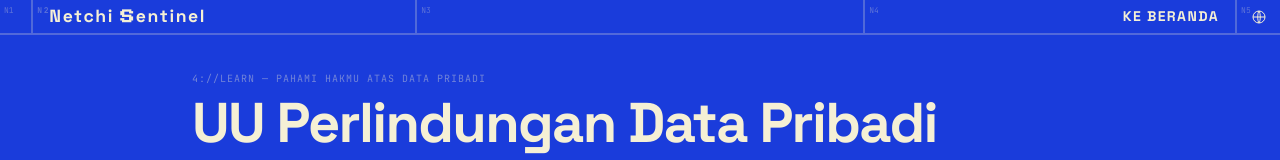
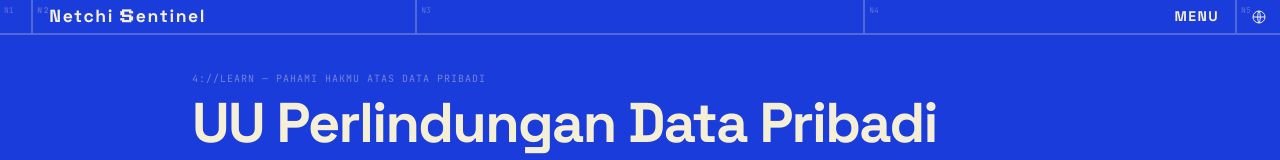
Before and after one commit to xzael24/Netchi, a Next.js app: page /uu-pdp in a window 1280 px wide. Shown: the top 160 px of the page. Built offline with nearby package versions, Linux system fonts and the light colour scheme.

Commit message:
fix: Menu button on all routes opens overlay (revert Ke Beranda)

```diff
--- a/src/components/layout/Navbar.tsx
+++ b/src/components/layout/Navbar.tsx
@@ -3,7 +3,6 @@
 import { motion, AnimatePresence } from "framer-motion";
 import Link from "next/link";
 import { useState } from "react";
-import { usePathname } from "next/navigation";
 import { MenuOverlay } from "@/components/layout/MenuOverlay";
 import { MenuButton } from "@/components/layout/MenuButton";
 
@@ -12,18 +11,6 @@ const LINE = "border-cream/25";
 export function Navbar({ headlineVisible = true, buttonVisible = false }: { headlineVisible?: boolean; buttonVisible?: boolean }) {
   const [langOpen, setLangOpen] = useState(false);
   const [menuOpen, setMenuOpen] = useState(false);
-  const isHome = usePathname() === "/";
-
-  const menuEl = isHome ? (
-    <MenuButton onClick={() => setMenuOpen(true)} />
-  ) : (
-    <Link
-      href="/"
-      className="font-display font-bold uppercase tracking-widest px-4 py-1.5 hover:bg-[#EF4444] transition-colors text-[0.875rem]"
-    >
-      Ke Beranda
-    </Link>
-  );
 
   return (
     <nav className="fixed top-0 left-0 w-full z-50 bg-[#1A3CDB] text-cream">
@@ -72,7 +59,7 @@ export function Navbar({ headlineVisible = true, buttonVisible = false }: { head
               )}
             </AnimatePresence>
           </div>
-          {menuEl}
+          <MenuButton onClick={() => setMenuOpen(true)} />
         </div>
         <div
           className={`px-2 flex items-center justify-center relative container-cell`}
@@ -145,7 +132,7 @@ export function Navbar({ headlineVisible = true, buttonVisible = false }: { head
             </motion.div>
           )}
         </AnimatePresence>
-        {menuEl}
+        <MenuButton onClick={() => setMenuOpen(true)} />
       </div>
 
       <MenuOverlay open={menuOpen} onClose={() => setMenuOpen(false)} />
```
